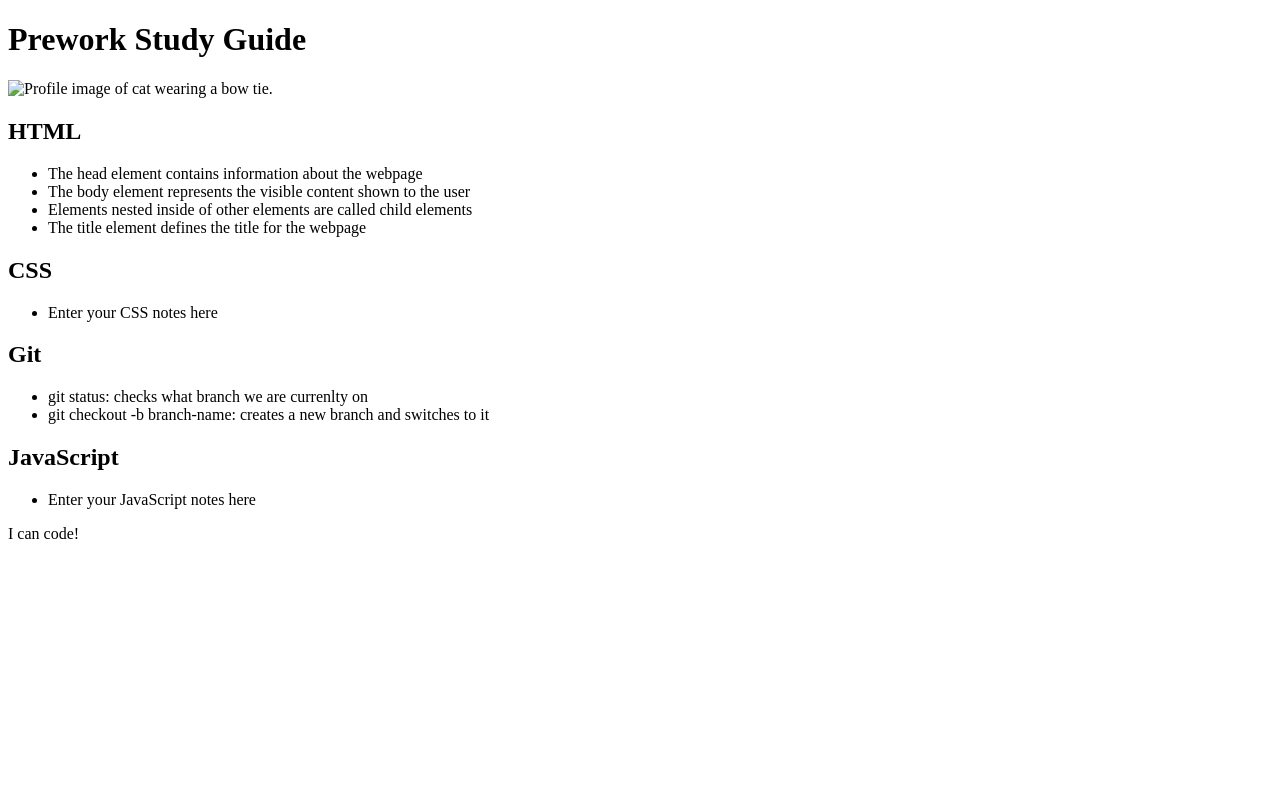
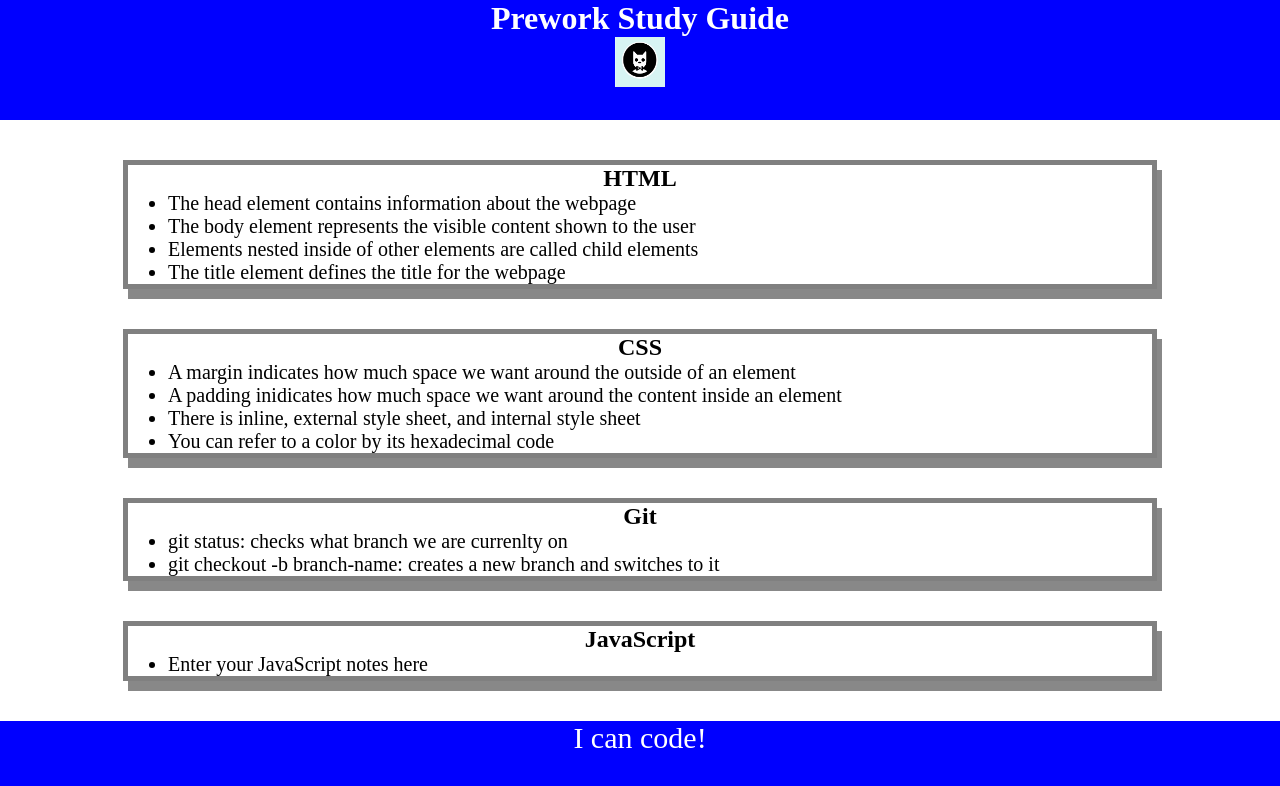
Before and after one commit to stevestevens1/prework-study-guide, a plain HTML site: page index.html in a window 1280 px wide. Drawn offline with Linux system fonts and the light colour scheme.

Commit message:
added CSS to project

```diff
--- /dev/null
+++ b/assets/style.css
@@ -0,0 +1,36 @@
+* {
+    margin: 0;
+    padding: 0;
+}
+header,
+footer {
+    width: 100%;
+    height: 120px;
+    background-color: blue;
+    color: white;
+}
+h1,
+h2 {
+    text-align: center;
+}
+img {
+    display: block;
+    height: 50px;
+    width:50px;
+    margin-left: auto;
+    margin-right: auto;
+}
+ul {
+    padding-left: 40px;
+    font-size: 20px;
+}
+p {
+    text-align: center;
+    font-size: 30px;
+}
+.card {
+    width: 80%;
+    margin: 40px auto;
+    border: 5px solid gray;
+    box-shadow: 5px 10px #888888;
+}
--- a/assets/index.html
+++ b/index.html
@@ -4,12 +4,13 @@
     <meta charset="UTF-8" />
     <meta http-equiv="X-UA-Compatible" content="IE=edge" />
     <meta name="viewport" content="width=device-width, initial-scale=1.0" />
+    <link rel="stylesheet" href="./assets/style.css">
     <title>Prework Study Guide</title>
   </head>
   <body>
     <header id="top">
       <h1>Prework Study Guide</h1>
-      <img src="./assets/bowtie-cat.png" alt="Profile image of cat wearing a bow tie." />
+      <img src="assets/bowtie-cat.png" alt="Profile image of cat wearing a bow tie." />
     </header>
     <main>
       <section class="card" id="html-section">
@@ -25,7 +26,10 @@
       <section class="card" id="css-section">
         <h2>CSS</h2>
         <ul>
-          <li>Enter your CSS notes here</li>
+          <li>A margin indicates how much space we want around the outside of an element</li>
+          <li>A padding inidicates how much space we want around the content inside an element</li>
+          <li>There is inline, external style sheet, and internal style sheet</li>
+          <li>You can refer to a color by its hexadecimal code</li>
         </ul>
       </section>
 
```
